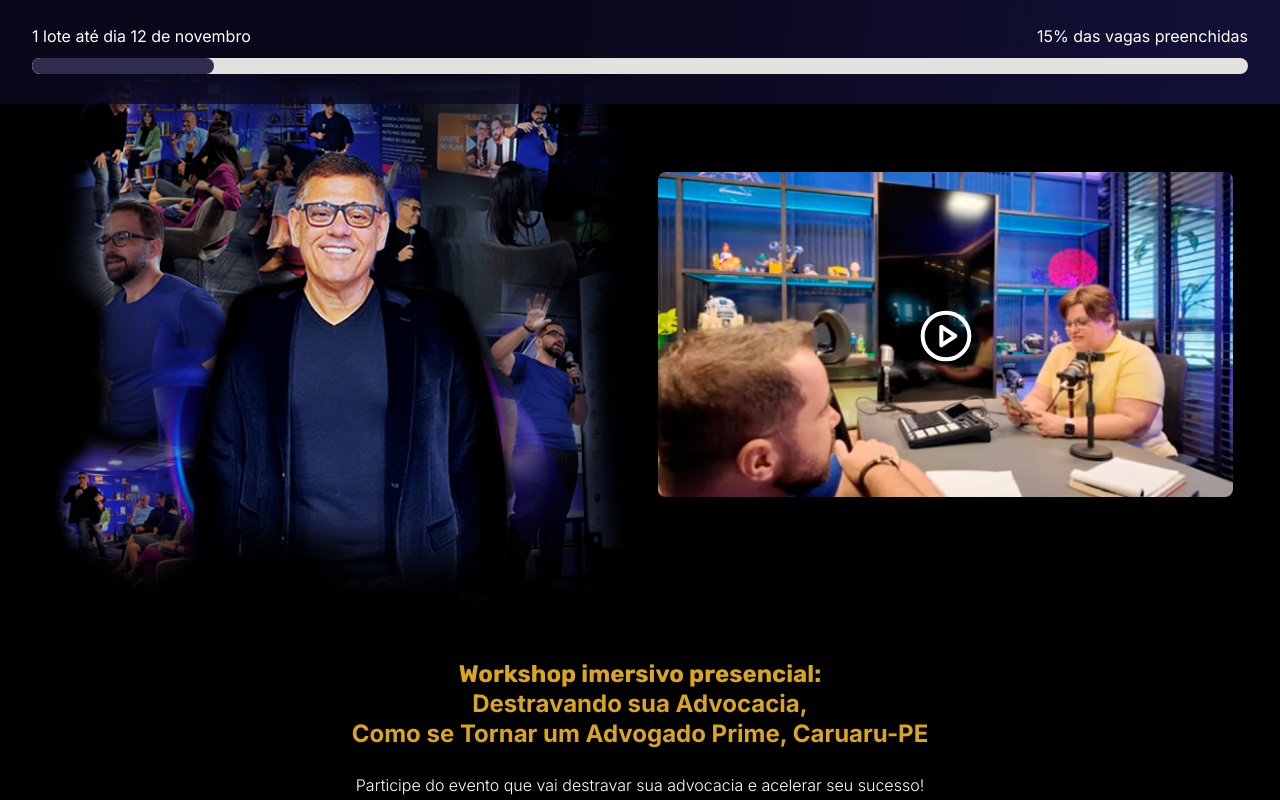
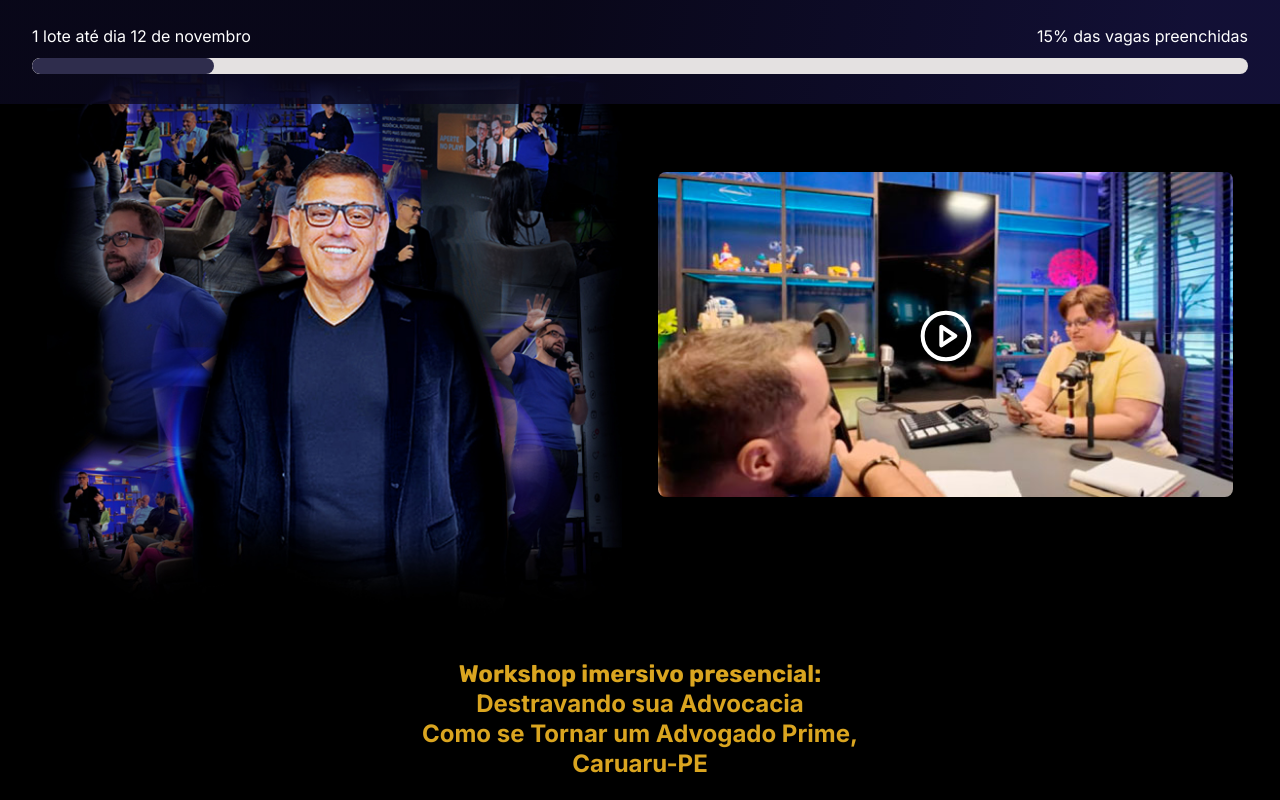
Before and after one commit to nelson-vieira-cunha/advogadoPrime, a Next.js app: page / in a window 1280 px wide. Shown: the top 800 px of the page. Built offline with nearby package versions, Linux system fonts and the light colour scheme.

Commit message:
ajuste texto

```diff
--- a/src/components/intro/index.tsx
+++ b/src/components/intro/index.tsx
@@ -79,8 +79,8 @@ export default function Intro({
                     <div>
                         <h1>
                             <span>Workshop imersivo presencial:</span> <br />
-                            Destravando sua Advocacia, <br />
-                            Como se Tornar um Advogado Prime, Caruaru-PE
+                            Destravando sua Advocacia<br />
+                            Como se Tornar um Advogado Prime,<br /> Caruaru-PE
                         </h1>
                         <p className={styles.description}>Participe do evento que vai destravar sua advocacia e acelerar seu sucesso!<br />
                         Com o Professor Renato Saraiva e seus convidados, você vai aprender as estratégias<br />
```
